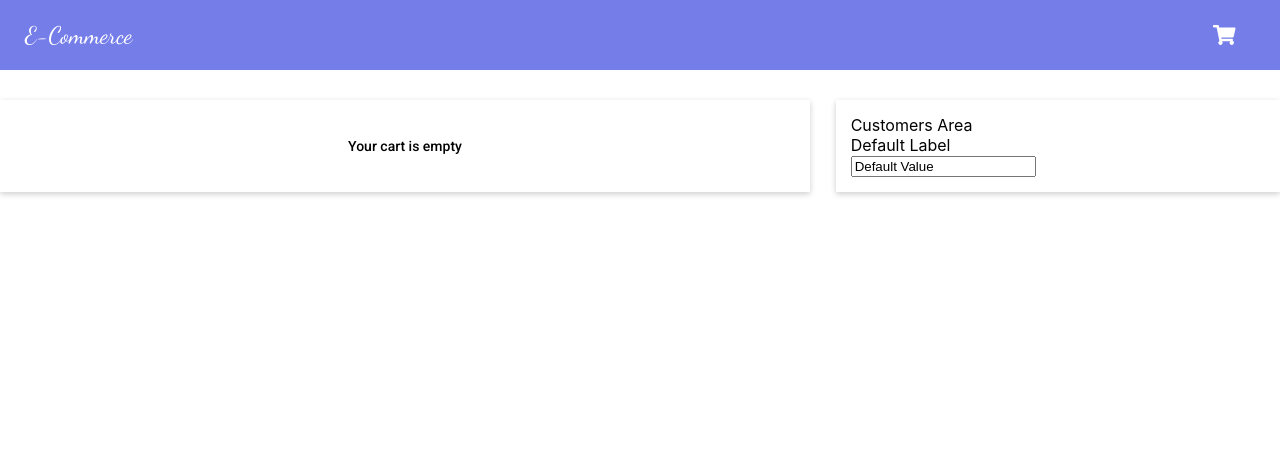
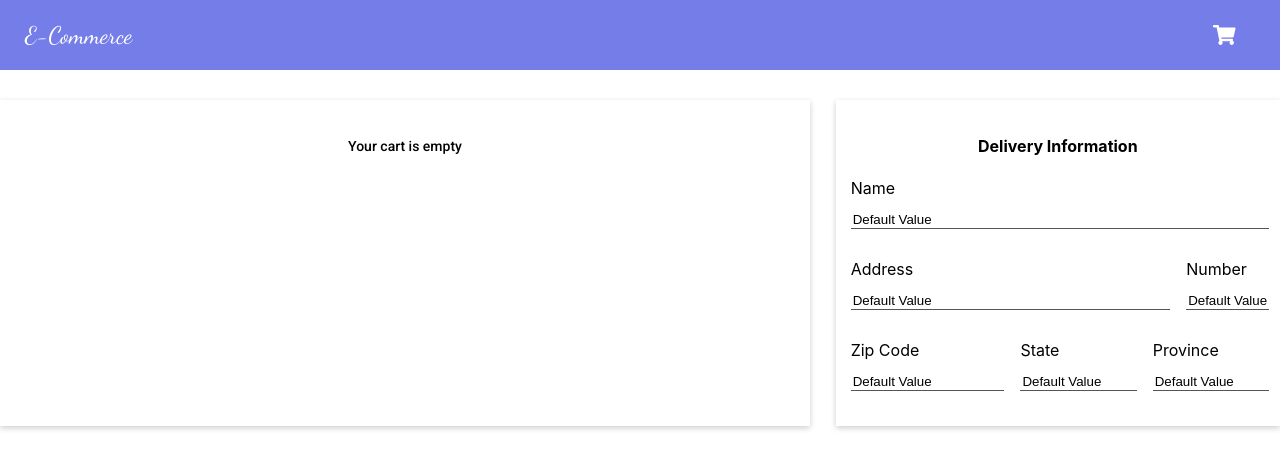
Before and after one commit to Eduk29/ecommerce, a React (Create React App) app: page /cart in a window 1280 px wide. Shown: the top 468 px of the page. Built offline with nearby package versions, Linux system fonts and the light colour scheme.

Commit message:
feat (WIP): Add customers delivery informations

```diff
--- a/src/components/CustomersInformation/CustomersInformation.js
+++ b/src/components/CustomersInformation/CustomersInformation.js
@@ -1,11 +1,40 @@
+// React
 import React from "react"
+
+// Components
 import InputText from "../InputText/InputText"
+
+// Style
+import "../../style/components/CustomersInformation.scss"
 
 const CustomersInformation = () => {
   return (
-    <div>
-      Customers Area
-      <InputText />
+    <div className="ecommerce__container-customers-information">
+      <h4 className="ecommerce__container-customers-information-title">
+        Delivery Information
+      </h4>
+      <div className="ecommerce__container-customers-information-name-input">
+        <InputText label="Name" />
+      </div>
+      <div className="ecommerce__container-customers-information-row">
+        <div className="ecommerce__container-customers-information-address-input">
+          <InputText label="Address" />
+        </div>
+        <div className="ecommerce__container-customers-information-number-input">
+          <InputText label="Number" />
+        </div>
+      </div>
+      <div className="ecommerce__container-customers-information-row">
+        <div className="ecommerce__container-customers-information-zip-code-input">
+          <InputText label="Zip Code" />
+        </div>
+        <div className="ecommerce__container-customers-information-state-input">
+          <InputText label="State" />
+        </div>
+        <div className="ecommerce__container-customers-information-province-input">
+          <InputText label="Province" />
+        </div>
+      </div>
     </div>
   )
 }
--- a/src/components/InputText/InputText.js
+++ b/src/components/InputText/InputText.js
@@ -1,8 +1,13 @@
+// React
 import React from "react"
+
+// Styles
+import "../../style/components/InputText.scss"
 
 const InputText = ({
   disabled = false,
   label = "Default Label",
+  handleChange,
   readonly = false,
   required = false,
   value = "Default Value",
@@ -13,6 +18,7 @@ const InputText = ({
       <input
         className="ecommerce__input-text-input"
         disabled={disabled}
+        onChange={handleChange}
         readOnly={readonly}
         required={required}
         type="text"
--- /dev/null
+++ b/src/style/components/CustomersInformation.scss
@@ -0,0 +1,38 @@
+@import "../settings/base";
+
+.ecommerce__container-customers-information-title {
+  text-align: center;
+}
+
+.ecommerce__container-customers-information-row {
+  display: flex;
+  justify-content: space-between;
+  margin: 20px 0px;
+}
+
+.ecommerce__container-customers-information-name-input {
+  width: 100%;
+}
+
+.ecommerce__container-customers-information-address-input {
+  padding: 0px 20px 0px 0px;
+  width: 80%;
+}
+
+.ecommerce__container-customers-information-number-input {
+  width: 20%;
+}
+
+.ecommerce__container-customers-information-zip-code-input {
+  width: 40%;
+  padding: 0px 20px 0px 0px;
+}
+
+.ecommerce__container-customers-information-state-input,
+.ecommerce__container-customers-information-province-input {
+  width: 30%;
+}
+
+.ecommerce__container-customers-information-state-input {
+  padding: 0px 20px 0px 0px;
+}
--- /dev/null
+++ b/src/style/components/InputText.scss
@@ -0,0 +1,19 @@
+@import "../settings/base";
+
+.ecommerce__input-text,
+.ecommerce__input-text-label,
+.ecommerce__input-text-input {
+  width: 100%;
+}
+
+.ecommerce__input-text-label {
+  margin: 10px 0px;
+}
+
+.ecommerce__input-text-input {
+  border-top: 0px;
+  border-right: 0px;
+  border-left: 0px;
+  border-color: $text-black;
+  border-width: 1px;
+}
```
